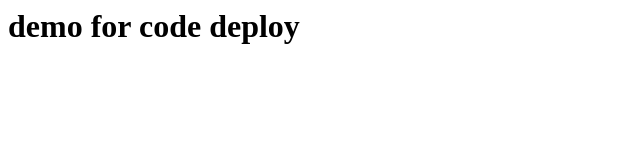
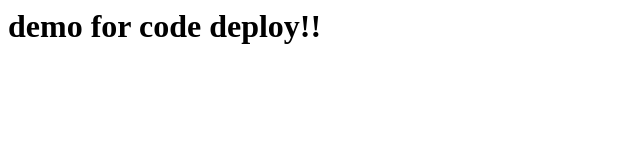
Before and after one commit to ani1203/Code-Deploy, a plain HTML site: page index.html in a window 1280 px wide. Shown: the full height of the page, 0-640 px from the left. Drawn offline with Linux system fonts and the light colour scheme.

Commit message:
Update index.html

```diff
--- a/index.html
+++ b/index.html
@@ -1,5 +1,5 @@
 <html>
 	<body>
-		<h1>demo for code deploy</h1>
+		<h1>demo for code deploy!!</h1>
 	</body>
 </html>
```
